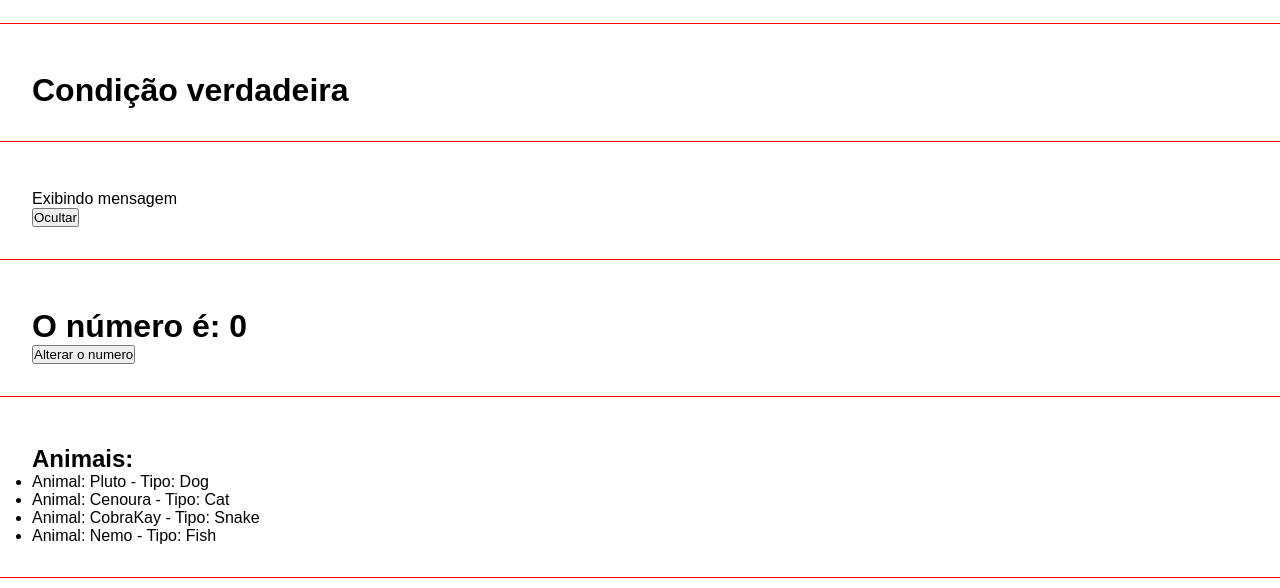
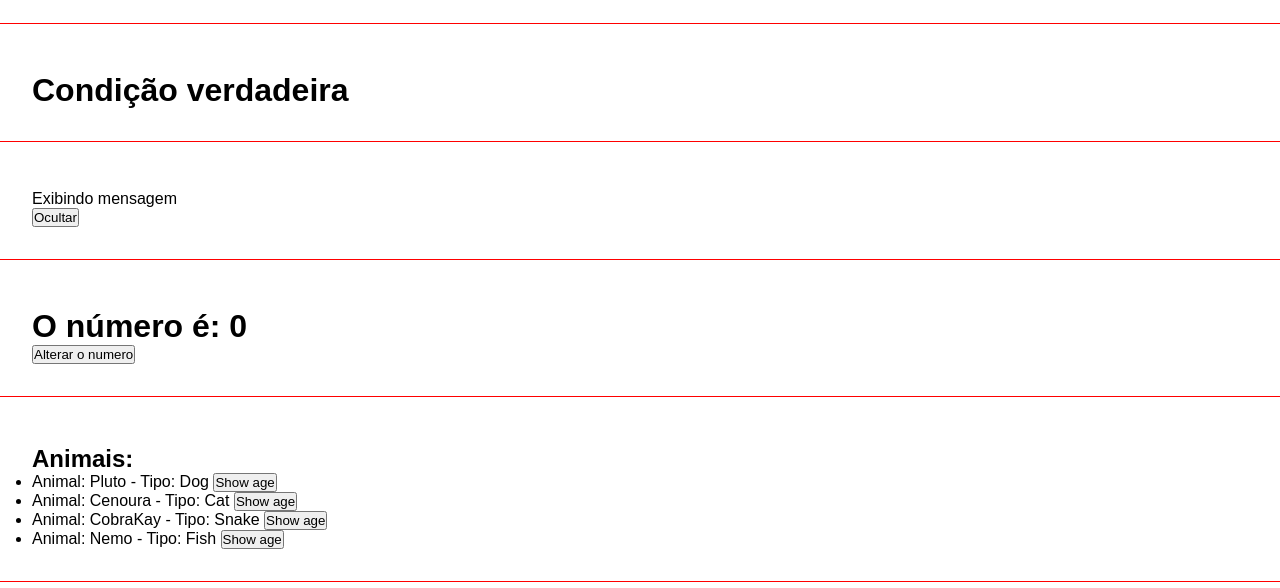
Before and after one commit to GustavoCescon/curso-angular, an Angular app in the folder aula01/: page / in a window 1280 px wide. Shown: the part 447-1035 px from the top of the page. Built offline with nearby package versions, Linux system fonts and the light colour scheme.

Commit message:
Aprendendo a importância das interfaces

```diff
--- a/aula01/src/app/components/list-render/list-render.component.html
+++ b/aula01/src/app/components/list-render/list-render.component.html
@@ -1,6 +1,10 @@
 <div class="class">
   <h2>Animais:</h2>
   <ul>
-    <li *ngFor="let animal of animals"> Animal: {{animal.name}} - Tipo: {{animal.type}}</li>
+    <li *ngFor="let animal of animals"> Animal: {{animal.name}} - Tipo: {{animal.type}}
+      <button type="button" (click)="showAge(animal)">Show age</button>
+    </li>
   </ul>
+
+  <p>{{animalDetails}}</p>
 </div>
--- a/aula01/src/app/components/list-render/list-render.component.ts
+++ b/aula01/src/app/components/list-render/list-render.component.ts
@@ -1,5 +1,6 @@
 import { CommonModule } from "@angular/common";
 import { Component } from "@angular/core";
+import type Animal from "../../interface/Animal";
 @Component({
 	selector: "app-list-render",
 	standalone: true,
@@ -8,10 +9,16 @@ import { Component } from "@angular/core";
 	styleUrl: "./list-render.component.css",
 })
 export class ListRenderComponent {
-	animals = [
-		{ name: "Pluto", type: "Dog" },
-		{ name: "Cenoura", type: "Cat" },
-		{ name: "CobraKay", type: "Snake" },
-		{ name: "Nemo", type: "Fish" },
+	animals: Animal[] = [
+		{ name: "Pluto", type: "Dog", age: 1 },
+		{ name: "Cenoura", type: "Cat", age: 10 },
+		{ name: "CobraKay", type: "Snake", age: 3 },
+		{ name: "Nemo", type: "Fish", age: 5 },
 	];
+
+	animalDetails = "";
+
+	showAge(animal: Animal): void {
+		this.animalDetails = `O pet ${animal.name} tem ${animal.age} anos`;
+	}
 }
--- /dev/null
+++ b/aula01/src/app/interface/Animal.ts
@@ -0,0 +1,5 @@
+export default interface Animal {
+	name: string;
+	type: string;
+	age: number;
+}
```
